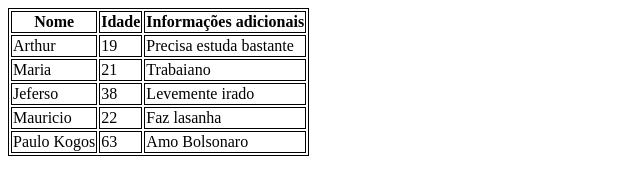
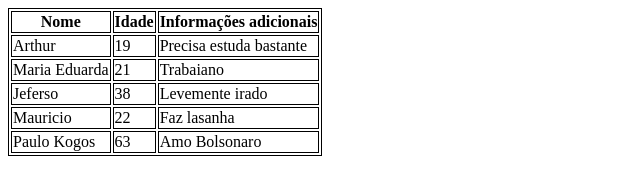
Before and after one commit to Arthur-Port-Sander/aula-tabela, a plain HTML site: page index.html in a window 1280 px wide. Shown: the whole page, without its empty margins (0-640 px from the left). Drawn offline with Linux system fonts and the light colour scheme.

Commit message:
Mudando maria para maria eduarda na coluna dos nomes

```diff
--- a/index.html
+++ b/index.html
@@ -21,7 +21,7 @@
             <td>Precisa estuda bastante</td>
         </tr>
         <tr>
-            <td>Maria</td>
+            <td>Maria Eduarda</td>
             <td>21</td>
             <td>Trabaiano</td>
         </tr>
```
